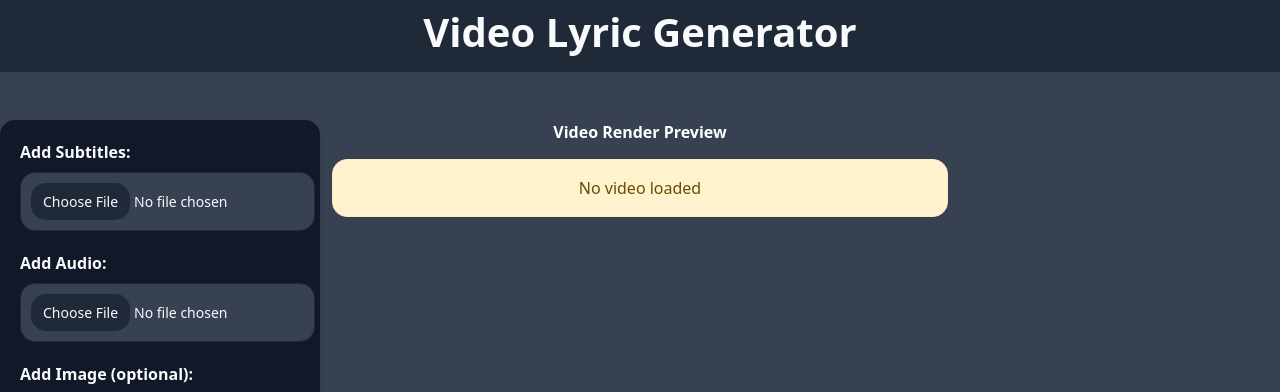
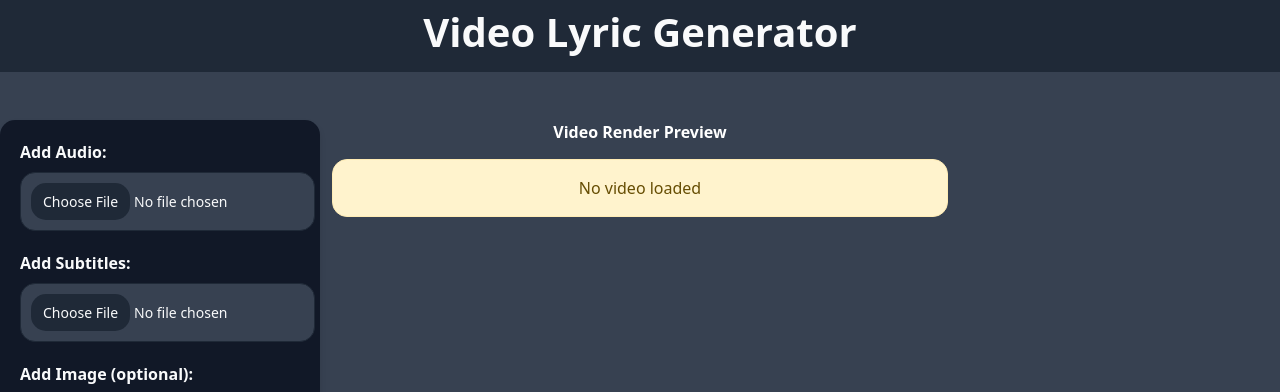
Before and after one commit to byCont/Subtittle-To-Video, a Vue app in the folder frontend/: page / in a window 1280 px wide. Shown: the top 392 px of the page. Built offline with nearby package versions, Linux system fonts and the light colour scheme.

Commit message:
Edit .lrc

```diff
--- a/frontend/src/App.css
+++ b/frontend/src/App.css
@@ -169,3 +169,128 @@ video {
   opacity: 0.85;
   border-radius: 15px;
 }
+
+/*
+
+/* Estilo del botón "Edit Subtitles" */
+.btn-edit {
+  background-color: var(--primary-color); /* Color de fondo primario */
+  color: var(--text-color); /* Color de texto */
+  border: none;
+  border-radius: 15px; /* Bordes redondeados */
+  padding: 10px 20px;
+  font-size: 16px;
+  cursor: pointer;
+  transition: background-color 0.3s ease; /* Transición suave al pasar el mouse */
+}
+
+.btn-edit:hover {
+  background-color: var(--button-hover-color); /* Cambio de color al pasar el mouse */
+}
+
+.subtitle-input-container {
+  display: flex;
+  align-items: center;
+  gap: 10px; /* Espacio entre el campo de entrada y el botón */
+  border-radius: 15px;
+}
+
+/* into modal */
+.subtitle-list {
+  display: flex;
+  flex-direction: column;
+  gap: 15px;
+}
+
+.subtitle-entry {
+  display: flex;
+  flex-direction: column;
+  gap: 8px;
+  border: 1px solid var(--secondary-color);
+  border-radius: 15px;
+  padding: 12px;
+  background-color: var(--primary-color);
+}
+
+.time-row {
+  display: flex;
+  gap: 10px;
+}
+
+.time-input {
+  flex: 1;
+  padding: 8px 12px;
+  border: 1px solid var(--secondary-color);
+  border-radius: 15px;
+  background-color: var(--secondary-color);
+  color: var(--text-color);
+  font-size: 0.9em;
+  text-align: center;
+}
+
+.text-input {
+  width: 100%;
+  min-height: 80px;
+  padding: 12px;
+  border: 1px solid var(--background-color);
+  border-radius: 15px;
+  background-color: var(--background-color);
+  color: var(--text-color);
+  font-size: 1em;
+  line-height: 1.4;
+  resize: vertical;
+}
+
+/* Mantener otros estilos */
+.modal-overlay {
+  position: fixed;
+  top: 0;
+  left: 0;
+  width: 100%;
+  height: 100%;
+  background-color: rgba(0, 0, 0, 0.85);
+  display: flex;
+  justify-content: center;
+  align-items: center;
+  z-index: 1000;
+}
+
+.modal-content {
+  background-color: var(--secondary-color);
+  color: var(--text-color);
+  padding: 20px;
+  border-radius: 15px;
+  width: 80%;
+  max-width: 600px;
+  max-height: 90vh;
+  overflow-y: auto;
+  box-shadow: 0 4px 6px rgba(0, 0, 0, 0.1);
+}
+
+.scrollable-container {
+  max-height: 400px;
+  overflow-y: auto;
+  margin-bottom: 20px;
+}
+
+.modal-actions {
+  display: flex;
+  justify-content: flex-end;
+  gap: 10px;
+  margin-top: 20px;
+}
+
+.modal-actions button {
+  background-color: var(--primary-color);
+  color: var(--text-color);
+  border: none;
+  border-radius: 15px;
+  padding: 10px 20px;
+  font-size: 16px;
+  cursor: pointer;
+  transition: background-color 0.3s ease;
+}
+
+.modal-actions button:hover {
+  background-color: var(--button-hover-color);
+}
--- /dev/null
+++ b/frontend/src/components/SubtitleEditorModal.vue
@@ -0,0 +1,145 @@
+// frontend/src/components/VideoUpload.vue
+
+<template>
+  <div v-if="showModal" class="modal-overlay">
+    <div class="modal-content">
+      <h3>Edit Subtitles</h3>
+      <div class="scrollable-container">
+        <div class="subtitle-list">
+          <div v-for="(entry, index) in subtitleEntries" :key="index" class="subtitle-entry">
+            <div class="time-column">
+              <input
+                type="text"
+                :value="formatTime(entry.startTime)"
+                @input="updateTime(index, 'start', $event.target.value)"
+                class="time-input"
+              />
+              <input
+                type="text"
+                :value="formatTime(entry.endTime)"
+                @input="updateTime(index, 'end', $event.target.value)"
+                class="time-input"
+              />
+            </div>
+            <input
+              type="text"
+              v-model="entry.text"
+              class="text-input"
+            />
+          </div>
+        </div>
+      </div>
+      <div class="modal-actions">
+        <button @click="saveChanges">Save Changes</button>
+        <button @click="closeModal">Cancel</button>
+      </div>
+    </div>
+  </div>
+</template>
+
+<script>
+export default {
+  name: 'SubtitleEditorModal',
+  props: {
+    subtitles: String,
+    showModal: Boolean,
+  },
+  data() {
+    return {
+      subtitleEntries: [],
+    };
+  },
+  watch: {
+    subtitles(newVal) {
+      if (newVal) {
+        this.parseSubtitles(newVal);
+      }
+    },
+  },
+  methods: {
+    parseSubtitles(subtitles) {
+      const lines = subtitles.split('\n');
+      const entries = [];
+
+      for (const line of lines) {
+        const trimmedLine = line.trim();
+        if (trimmedLine.startsWith('[')) {
+          const endBracket = trimmedLine.indexOf(']');
+          if (endBracket !== -1) {
+            const timeStr = trimmedLine.slice(1, endBracket);
+            const text = trimmedLine.slice(endBracket + 1).trim();
+            const startTime = this.parseTime(timeStr);
+
+            if (!isNaN(startTime)) {
+              entries.push({ startTime, text });
+            }
+          }
+        }
+      }
+
+      for (let i = 0; i < entries.length; i++) {
+
+        // eslint-disable-next-line no-unused-vars
+        const { startTime, text } = entries[i];
+        let endTime;
+
+        if (i < entries.length - 1) {
+          const nextStartTime = entries[i + 1].startTime;
+          const timeDiff = nextStartTime - startTime;
+          endTime = timeDiff < 7 ? nextStartTime : startTime + 5;
+        } else {
+          endTime = startTime + 8;
+        }
+
+        entries[i].endTime = endTime;
+      }
+
+      this.subtitleEntries = entries;
+    },
+
+    updateTime(index, field, value) {
+      const timeInSeconds = this.parseTime(value);
+      if (!isNaN(timeInSeconds)) {
+        this.subtitleEntries[index][`${field}Time`] = timeInSeconds;
+      }
+    },
+
+    parseTime(timeStr) {
+      // Acepta tanto formato con horas como sin horas
+      const timeRegex = /^(?:(\d+):)?([0-5]?\d):([0-5]\d)\.(\d{2})$/;
+      const match = timeStr.match(timeRegex);
+      if (!match) return NaN;
+
+      const hours = match[1] ? parseInt(match[1], 10) : 0;
+      const minutes = parseInt(match[2], 10);
+      const seconds = parseInt(match[3], 10);
+      const milliseconds = parseInt(match[4], 10);
+
+      return hours * 3600 + minutes * 60 + seconds + milliseconds / 100;
+    },
+
+    formatTime(seconds) {
+      const hours = Math.floor(seconds / 3600);
+      const minutes = Math.floor((seconds % 3600) / 60);
+      const remainingSeconds = Math.floor(seconds % 60);
+      const milliseconds = Math.round((seconds % 1) * 100);
+
+      // Formato mm:ss.ms (solo muestra horas si son > 0)
+      return hours > 0
+        ? `${String(hours).padStart(2, '0')}:${String(minutes).padStart(2, '0')}:${String(remainingSeconds).padStart(2, '0')}.${String(milliseconds).padStart(2, '0')}`
+        : `${String(minutes).padStart(2, '0')}:${String(remainingSeconds).padStart(2, '0')}.${String(milliseconds).padStart(2, '0')}`;
+    },
+
+    saveChanges() {
+      const updatedSubtitles = this.subtitleEntries
+        .map((entry) => `[${this.formatTime(entry.startTime)}]${entry.text}`)
+        .join('\n');
+      this.$emit('save-changes', updatedSubtitles);
+    },
+
+    closeModal() {
+      this.$emit('close-modal');
+    },
+  },
+};
+</script>
--- a/frontend/src/components/VideoUpload.vue
+++ b/frontend/src/components/VideoUpload.vue
@@ -3,11 +3,6 @@
 <template>
     <div class="col-lg-3 video-upload-container">
       <div class="form-group">
-
-        <div class="form-control-group">
-          <label for="subtitleinput">Add Subtitles:</label>
-          <input type="file" id="subtitleinput" accept=".srt,.ass, .lrc" @change="handleFileSelect" />
-        </div>
 
         <div class="form-control-group">
           <label for="audioinput">Add Audio:</label>
@@ -18,6 +13,22 @@
             @change="handleAudioSelect"
           />
         </div>
+
+        <div class="form-control-group">
+          <label for="subtitleinput">Add Subtitles:</label>
+          <div class="subtitle-input-container">
+            <input type="file" id="subtitleinput" accept=".srt,.ass,.lrc" @change="handleFileSelect" />
+            <!-- Botón para editar subtítulos -->
+            <button v-if="subtitlesContent" class="btn btn-edit-small" @click="openSubtitleEditor">Edit</button>
+          </div>
+        </div>
+        <!-- Modal para editar subtítulos -->
+        <SubtitleEditorModal
+          :subtitles="subtitlesContent"
+          :showModal="showSubtitleEditor"
+          @save-changes="saveEditedSubtitles"
+          @close-modal="closeSubtitleEditor"
+        />
 
         <div class="form-control-group">
           <label for="imageinput">Add Image (optional):</label>
@@ -108,9 +119,13 @@
 
 <script>
   import '../App.css';
+  import SubtitleEditorModal from './SubtitleEditorModal.vue';
 
   export default {
     name: 'VideoUpload',
+    components: {
+      SubtitleEditorModal,
+    },
     props: {
       uploadProgress: Number,
     },
@@ -120,7 +135,9 @@ export default {
         fontSize: 95,
         selectedTextCase: 'lower',
         selectedColor: '#d6d6d6cc',  // Valor por defecto (gris translúcido)
-      enableBackgroundColor: false, // Nuevo flag
+        enableBackgroundColor: false,
+        subtitlesContent: '',
+        showSubtitleEditor: false,
         fontOptions: [
           { name: 'Product Sans', value: 'Product Sans' }, // Fuente original
           { name: 'Product Sans Bold', value: 'Product Sans Bold' },
@@ -149,11 +166,22 @@ export default {
         this.processFiles(files);
       },
       handleFileSelect(event) {
-      const files = event.target.files;
-      this.processFiles(files);
+        const file = event.target.files[0];
+        if (file) {
+          const reader = new FileReader();
+          reader.onload = (e) => {
+            this.subtitlesContent = e.target.result; // Guardar contenido del archivo
+            // No abrir el modal automáticamente
+          };
+          reader.readAsText(file);
+        }
+      },
+      openSubtitleEditor() {
+        this.showSubtitleEditor = true; // Abrir el modal manualmente
       },
       processFiles(files) {
-      this.$emit('files-selected', files);
+        // Pasar los subtítulos editados junto con otros archivos
+        this.$emit('files-selected', { subtitles: this.subtitlesContent, files });
       },
       handleAudioSelect(event) {
         this.$emit('audio-selected', event.target.files[0]);
@@ -161,7 +189,20 @@ export default {
       handleImageSelect(event) {
         this.$emit('image-selected', event.target.files[0]);
       },
+      saveEditedSubtitles(editedContent) {
+        this.subtitlesContent = editedContent; // Guardar cambios realizados
+        this.closeSubtitleEditor(); // Cerrar el modal
+      },
+      closeSubtitleEditor() {
+        this.showSubtitleEditor = false; // Ocultar el modal
+      },
+
       handleGenerate() {
+        if (!this.subtitlesContent) {
+          alert("Debes cargar o editar los subtítulos primero");
+          return;
+        }
+
         if (this.fontSize < 10 || this.fontSize > 201) {
           alert("Tamaño de texto debe ser entre 10 y 200");
           return;
@@ -179,8 +220,9 @@ export default {
           font: this.selectedFont,
           fontSize: this.fontSize,
           textCase: this.selectedTextCase,
-        textColor: hexToFFmpegColor(this.selectedColor, 0.8), // Alfa a 80%
-        enableBackgroundColor: this.enableBackgroundColor
+          textColor: hexToFFmpegColor(this.selectedColor, 0.8),
+          enableBackgroundColor: this.enableBackgroundColor,
+          subtitles: this.subtitlesContent // Añadir los subtítulos al payload
         });
       }
     }
--- a/frontend/src/scripts/AppLogic.js
+++ b/frontend/src/scripts/AppLogic.js
@@ -16,31 +16,39 @@ export default {
   },
   methods: {
 
-    generateVideo(params) {  // <- Recibir el objeto params
-      this.loading= true;
+    generateVideo(params) {
+      this.loading = true;
       const audioFile = document.getElementById("audioinput").files[0];
-      const subtitleFile = document.getElementById("subtitleinput").files[0];
       const imageFile = document.getElementById("imageinput").files[0];
 
-      if (!audioFile || !subtitleFile) {
-        this.loading= false;
-        return toast.warning("Audio and subtitle files are required!");
+      // Validación CORREGIDA (usar params.subtitles en lugar de params.subtitleFile)
+      if (!audioFile || !params.subtitles) {
+        this.loading = false;
+        return toast.warning("¡Se requieren el archivo de audio y los subtítulos editados!");
       }
 
       const data = new FormData();
       data.append("audiofile", audioFile);
-      data.append("subtitlefile", subtitleFile);
+
+      // Crear Blob con el contenido editado CORRECTO
+      const subtitleBlob = new Blob([params.subtitles], { type: 'text/plain' });
+      data.append("subtitlefile", subtitleBlob, 'subtitles.lrc'); // Nombre requerido por el backend
+
       if (imageFile) data.append("imagefile", imageFile);
 
-      // Añadir nuevos parámetros al FormData
       data.append("font_name", params.font);
       data.append("font_size", params.fontSize);
       data.append("text_case", params.textCase);
-      if (params.enableBackgroundColor && params.textColor) {  // si esta activado el checkbox de background color
+
+      if (params.enableBackgroundColor && params.textColor) {
         data.append("text_color", params.textColor);
       }
 
-      axios.post(`${apiBaseUrl}/generate_video`, data)
+      axios.post(`${apiBaseUrl}/generate_video`, data, {
+        headers: {
+          'Content-Type': 'multipart/form-data'
+        }
+      })
       .then(res => {
         if (res.data.status === "success") {
             toast.success("Video generated!");
@@ -48,11 +56,12 @@ export default {
         } else {
             toast.error(`Error generating video: ${res.data.message}`);
         }
-          this.loading= false;
+        this.loading = false;
       })
-        .catch(() => {
-          toast.error("Error connecting to the server.");
-          this.loading= false;
+      .catch((error) => {
+        toast.error("Error de conexión con el servidor");
+        console.error('Detalles del error:', error);
+        this.loading = false;
       });
     }
   },
```
Lines whose indentation alone changed are shown as unchanged.
